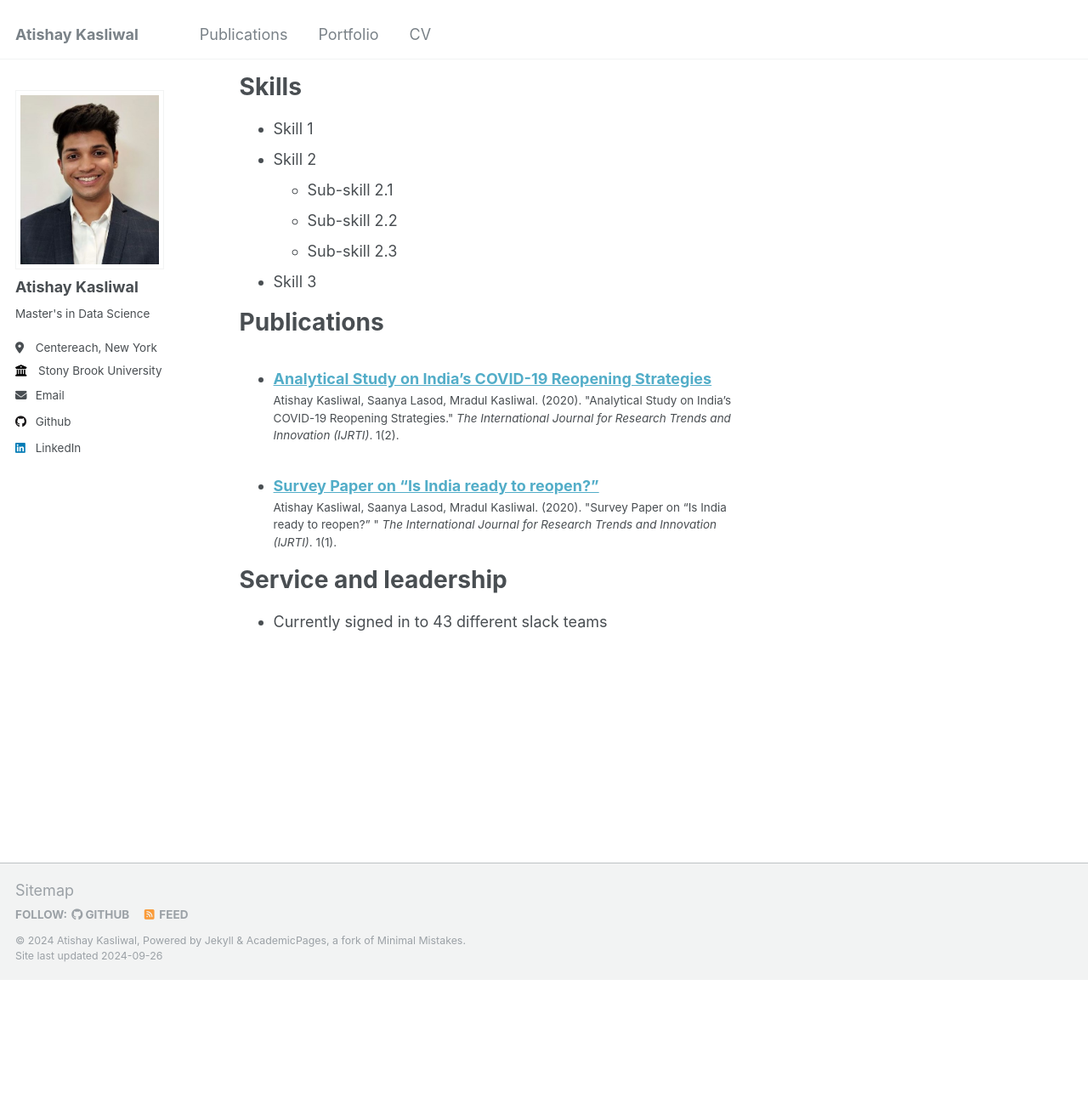
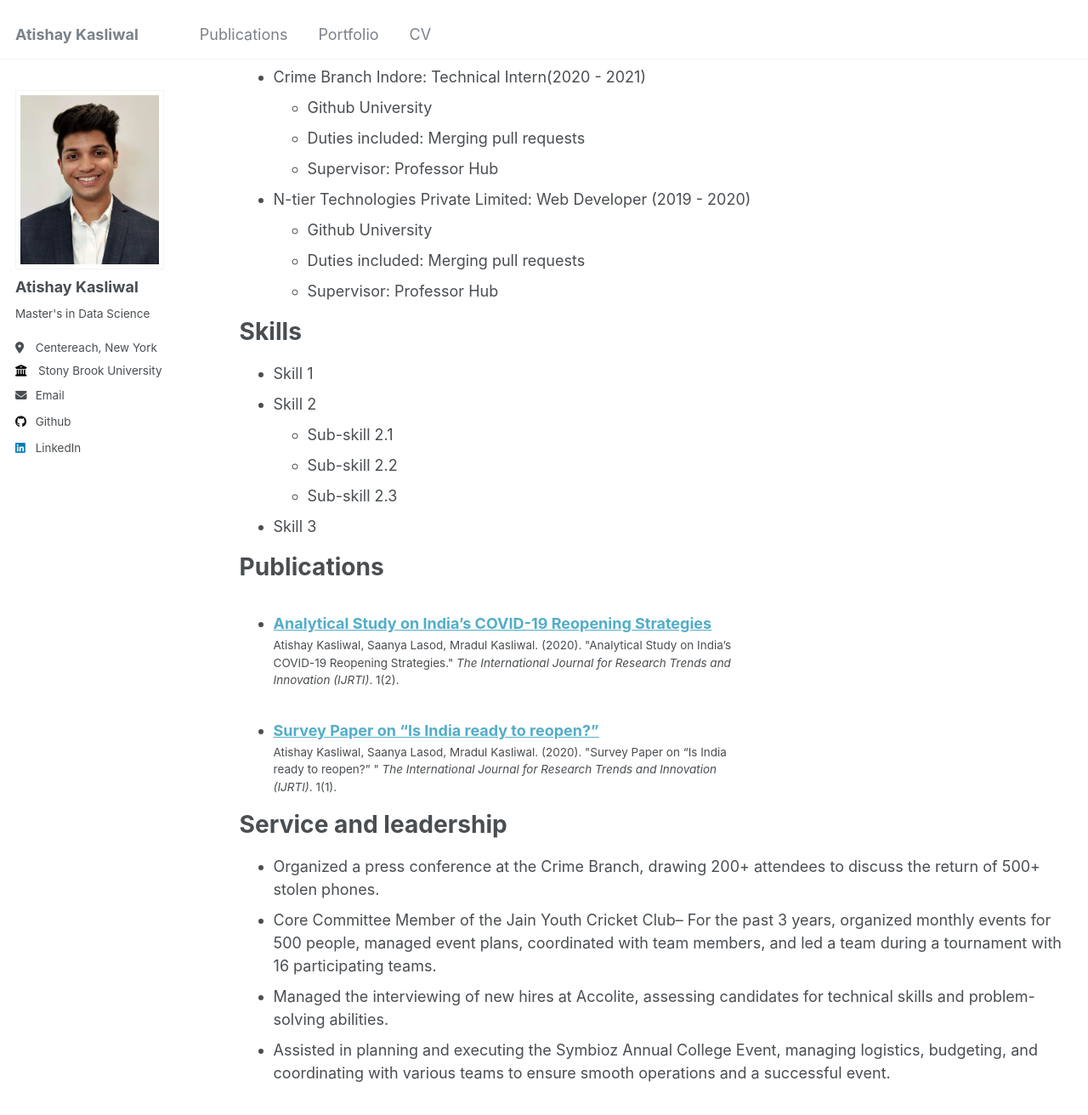
Before and after one commit to atishay-kasliwal/atishay-kasliwal.github.io, a Jekyll site: the page built from _pages/cv.md, in a window 1280 px wide and 1400 px high, scrolled down 1507 px. Shown: the top 1312 px of the window at 85% size. Built offline with Jekyll 4.4.1, drawn with Linux system fonts in a browser that asks for light colours; before the commit the page ends 2660 px from its top, so only the background shows below that; some of the changed text lies outside the part shown.

Commit message:
pweonsla

```diff
--- a/_pages/cv.md
+++ b/_pages/cv.md
@@ -34,15 +34,27 @@ Work experience
   * Developed RESTful APIs using SpringBoot to enable seamless communication between frontend and backend services, ensuring high-performance and scalable microservices architecture.
   * Implemented SpringBoot security features, including OAuth2 and JWT-based authentication, to safeguard applications and ensure secure data transactions.
 
-* Fall 2015: Research Assistant
+* Shriffle Technologies Pvt. Limited: Software Engineer Intern (2020 - 2021)
   * Github University
   * Duties included: Merging pull requests
   * Supervisor: Professor Hub
 
-* Summer 2015: Research Assistant
+* Verzeo: Internship Program Artificial Technology (2020 - 2020)
   * Github University
-  * Duties included: Tagging issues
-  * Supervisor: Professor Git
+  * Duties included: Merging pull requests
+  * Supervisor: Professor Hub
+
+* Crime Branch Indore: Technical Intern(2020 - 2021)
+  * Github University
+  * Duties included: Merging pull requests
+  * Supervisor: Professor Hub
+
+* N-tier Technologies Private Limited: Web Developer (2019 - 2020)
+  * Github University
+  * Duties included: Merging pull requests
+  * Supervisor: Professor Hub
+
+
 
 Skills
 ======
@@ -61,4 +73,8 @@ Publications
 
 Service and leadership
 ======
-* Currently signed in to 43 different slack teams
+* Organized a press conference at the Crime Branch, drawing 200+ attendees to discuss the return of 500+ stolen phones.
+* Core Committee Member of the Jain Youth Cricket Club– For the past 3 years, organized monthly events for 500 people,
+managed event plans, coordinated with team members, and led a team during a tournament with 16 participating teams.
+* Managed the interviewing of new hires at Accolite, assessing candidates for technical skills and problem-solving abilities.
+* Assisted in planning and executing the Symbioz Annual College Event, managing logistics, budgeting, and coordinating with various teams to ensure smooth operations and a successful event.
```
